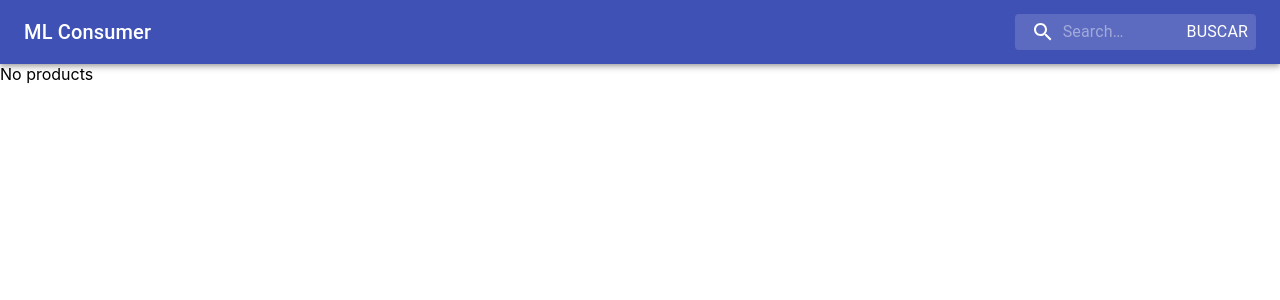
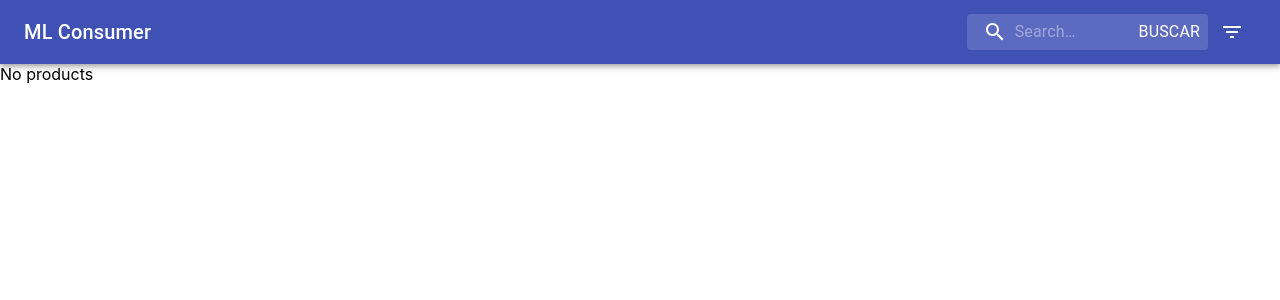
Before and after one commit to josescap2/MeLi-Consumer-React, a React (Create React App) app in the folder mlc-client/: page / in a window 1280 px wide. Shown: the top 300 px of the page. Built offline with nearby package versions, Linux system fonts and the light colour scheme.

Commit message:
botones de filtros agregados

```diff
--- a/mlc-client/src/components/SearchBar/index.jsx
+++ b/mlc-client/src/components/SearchBar/index.jsx
@@ -1,8 +1,16 @@
 import React from 'react';
 import { useState } from 'react';
-import { AppBar, Toolbar, Typography, InputBase, Button } from '@material-ui/core/';
+import AppBar from '@material-ui/core/AppBar';
+import Toolbar from '@material-ui/core/Toolbar';
+import Typography from '@material-ui/core/Typography';
+import InputBase from '@material-ui/core/InputBase';
+import Button from '@material-ui/core/Button';
+import IconButton from '@material-ui/core/IconButton';
+import Menu from '@material-ui/core/Menu';
+import MenuItem from '@material-ui/core/MenuItem';
 import { fade, makeStyles } from '@material-ui/core/styles';
 import SearchIcon from '@material-ui/icons/Search';
+import FilterListIcon from '@material-ui/icons/FilterList';
 import { handleInputChange, handleOnSubmit } from './utils.js';
 
 const useStyles = makeStyles((theme) => ({
@@ -60,12 +68,21 @@ const useStyles = makeStyles((theme) => ({
   },
 }));
 
-export default function SearchAppBar({setProducts}) {
+export default function SearchAppBar({setProducts, setFilter}) {
   // USE STYLES
   const classes = useStyles();
 
   // HOOKS
   const [query, setQuery] = useState("");
+  const [anchor, setAnchor] = useState(null);
+
+  function handleClick(event) {
+    setAnchor(event.currentTarget);
+  }
+
+  function handleClose() {
+    setAnchor(null);
+  }
 
   return (
     <div className={classes.root}>
@@ -95,6 +112,30 @@ export default function SearchAppBar({setProducts}) {
               </Typography>
             </Button>
           </div>
+          <div>
+            <IconButton
+              aria-controls="simple-menu"
+              aria-haspopup="true"
+              onClick={handleClick}
+            >
+              <FilterListIcon style={{color: "white"}}/>
+            </IconButton>
+            <Menu
+              id="simple-menu"
+              anchorEl={anchor}
+              keepMounted
+              open={Boolean(anchor)}
+              onClose={handleClose}
+            >
+              <MenuItem>Reiniciar</MenuItem>
+              <hr/>
+              <MenuItem>Ascendente</MenuItem>
+              <MenuItem>Descendente</MenuItem>
+              <hr/>
+              <MenuItem>Nuevo</MenuItem>
+              <MenuItem>Usado</MenuItem>
+            </Menu>
+          </div>
         </Toolbar>
       </AppBar>
     </div>
```
